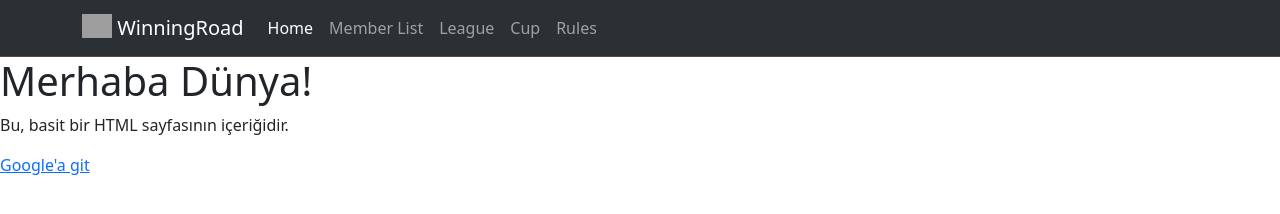
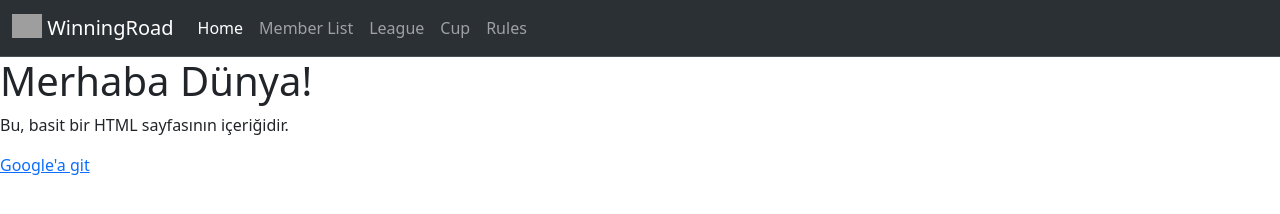
Before and after one commit to winningroad/winningroad.github.io, a plain HTML site: page index.html in a window 1280 px wide. Drawn offline with nearby package versions, Linux system fonts and the light colour scheme; grey boxes are pictures that could not be loaded.

Commit message:
Update index.html

```diff
--- a/index.html
+++ b/index.html
@@ -7,7 +7,7 @@
 </head>
 <body>
     <nav class="navbar navbar-expand-sm bg-body-tertiary bg-dark border-bottom border-body" data-bs-theme="dark">
-  <div class="container-md">
+  <div class="container-fluid">
     <a class="navbar-brand" href="#">
       <img src="https://cdn.pixabay.com/photo/2022/03/21/07/02/fire-7082466_1280.png" alt="Logo" width="30" height="24" class="d-inline-block align-text-top">
       WinningRoad
```
